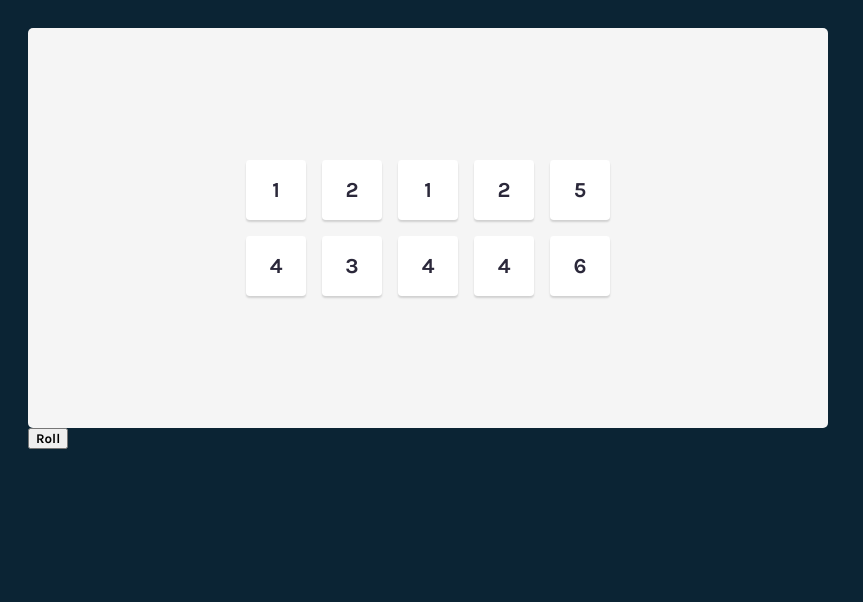
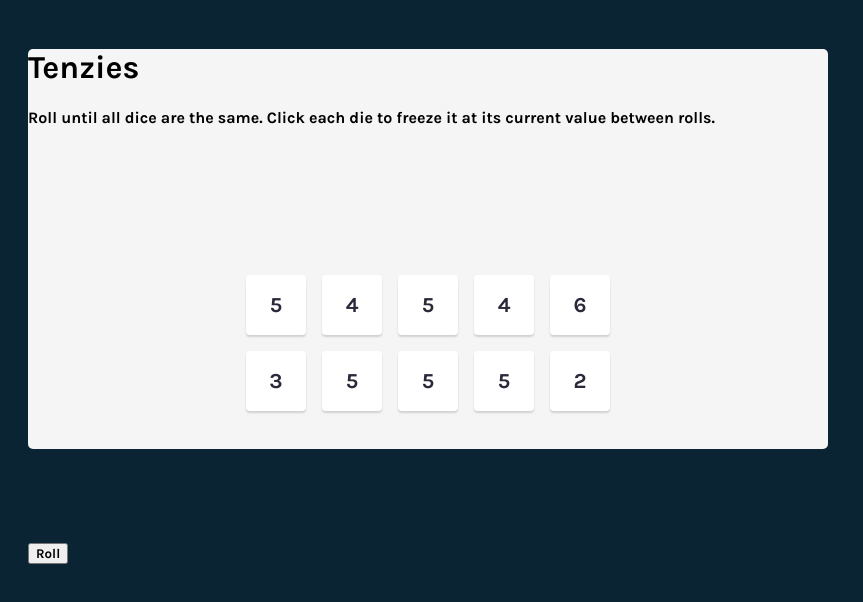
Before and after one commit to hitmaizer/tenzies, a React (Create React App) app: page / in a window 1280 px wide. Shown: the top 602 px of the page, without its empty margins (0-863 px from the left). Built offline with nearby package versions, Linux system fonts and the light colour scheme.

Commit message:
rollNewDices function update + helper func

```diff
--- a/src/App.js
+++ b/src/App.js
@@ -6,15 +6,21 @@ export default function App() {
 
     const [allDices, setAllDices] = React.useState(allNewDice())
 
+    function generateNewDie() {
+        return {
+            value: Math.ceil(Math.random() * 6),
+            isHeld: false,
+            id: nanoid()
+        }
+    }
+
     function allNewDice(){
         const newDice = []
 
         for (let i = 0; i < 10; i++) {
-            newDice.push({
-                value: Math.ceil(Math.random() * 6),
-                isHeld: false,
-                id: nanoid()
-            })
+            newDice.push(
+               generateNewDie()
+            )
         }
         return newDice
     }
@@ -29,12 +35,18 @@ export default function App() {
     ))
 
     function rollNewDices() {
-        setAllDices(allNewDice())
+        setAllDices(oldDices => oldDices.map(die => {
+            if (die.isHeld) {
+                return die
+            } else {
+                return {...die, value: Math.ceil(Math.random() * 6)}
+            }
+        }))
     }
 
     function holdDice(id) {
-        setAllDices(oldNotes => oldNotes.map(note => {
-            return id === note.id ? {...note, isHeld: !note.isHeld} : note
+        setAllDices(oldDices => oldDices.map(die => {
+            return id === die.id ? {...die, isHeld: !die.isHeld} : die
         }))
     }
 
@@ -42,6 +54,8 @@ export default function App() {
     return (
         <div className="page--wrapper">
             <main>
+            <h1 className="title">Tenzies</h1>
+            <p className="instructions">Roll until all dice are the same. Click each die to freeze it at its current value between rolls.</p>
                 <div className="die--container">
                    {diceElements}
                 </div>
```
